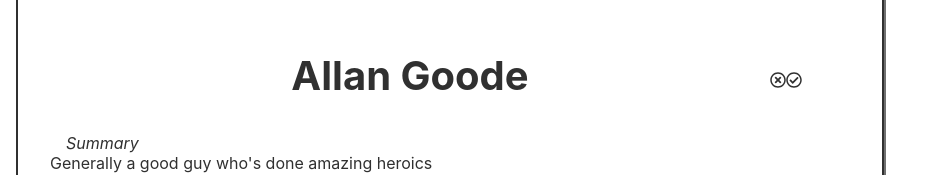
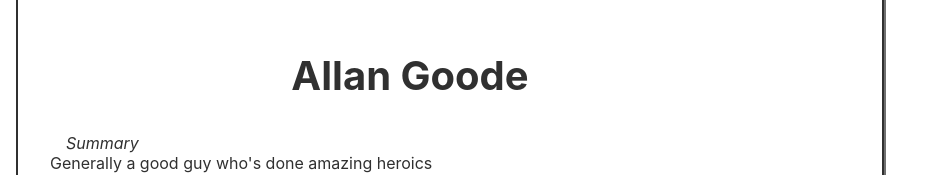
Before and after one commit to haanj/simple-campaign-note, a React (Create React App) app: page / in a window 1280 px wide. Shown: the part 484-659 px from the top of the page, without its empty margins (0-933 px from the left). Built offline with nearby package versions, Linux system fonts and the light colour scheme.

Commit message:
tweaks transition speeds

```diff
--- a/src/App.scss
+++ b/src/App.scss
@@ -67,7 +67,7 @@
 
   &.card-list {
     z-index: 1;
-    transition: $transition-regular;
+    transition: $transition-regular ease-out;
     border-left: none;
 
     left: -18rem;
@@ -121,21 +121,28 @@
     cursor: text;
     font-size: 2.5rem;
     align-self: center;
+    transition: $transition-slow;
+
+    &:not(.focus):hover {
+      box-shadow: 0 0 10px $gray-medium;
+    }
   }
 
   .focus {
-    border: 2px solid $gray-medium;
+    // border: 2px solid $gray-medium;
     border-radius: $border-radius;
     box-shadow: 0 0 10px $gray-dark;
   }
 }
 
 .cancel-confirm {
+  cursor: pointer;
+  white-space: nowrap;
   display: inline-block;
-  width: 0;
-  overflow: hidden;
-  white-space: nowrap;
-  cursor: pointer;
+  visibility: hidden;
+
+  opacity: 0;
+  transition: opacity $transition-slow;
 
   svg:hover {
     transition: $transition-button;
@@ -143,6 +150,8 @@
   }
 
   &.show {
-    width: 3rem;
+    visibility: visible;
+    opacity: 1;
+    transition: opacity $transition-slow;
   }
 }
--- a/src/CancelConfirmButton.js
+++ b/src/CancelConfirmButton.js
@@ -6,6 +6,12 @@ export class CancelConfirmButton extends Component {
     super(props)
     this.state = {
       show: props.show || false,
+    }
+  }
+
+  componentWillReceiveProps(nextProps) {
+    if (nextProps.show !== this.props.show) {
+      this.setState({ show: nextProps.show })
     }
   }
 
--- a/src/Card.js
+++ b/src/Card.js
@@ -5,8 +5,10 @@ class Card extends Component {
   constructor(props) {
     super(props)
     this.state = {
-      card: props.card
+      card: props.card,
+      isNameFocused: false
     }
+    this.handleChangeNameFocus = this._onChangeNameFocus.bind(this)
   }
 
   componentWillReceiveProps(nextProps) {
@@ -15,17 +17,33 @@ class Card extends Component {
     }
   }
 
+  _onChangeNameFocus(isNameFocused) {
+    this.setState({ isNameFocused })
+  }
+
+
   render() {
     const card = this.state.card
     if (!card) {
       return null
     }
 
+    let cardNameClass = 'card-name'
+    if (this.state.isNameFocused) cardNameClass += ' focus'
+
     return (
       <article className="card-container">
         <header>
-          <h1 className="card-name">{card.name}</h1>
-          <CancelConfirmButton show={true} />
+          <h1
+            className={cardNameClass}
+            onClick={() => this.handleChangeNameFocus(true)}
+          >
+            {card.name}
+          </h1>
+          <CancelConfirmButton
+            show={this.state.isNameFocused}
+            clickCancel={() => this.handleChangeNameFocus(false)}
+          />
         </header>
 
         <section>
--- a/src/variables.scss
+++ b/src/variables.scss
@@ -11,6 +11,7 @@ $container-width: 350px;
 
 $transition-fast: 100ms;
 $transition-regular: 300ms;
+$transition-slow: 500ms;
 
 $transition-button: $transition-fast;
 $transform-button: scale(1.3);
```
